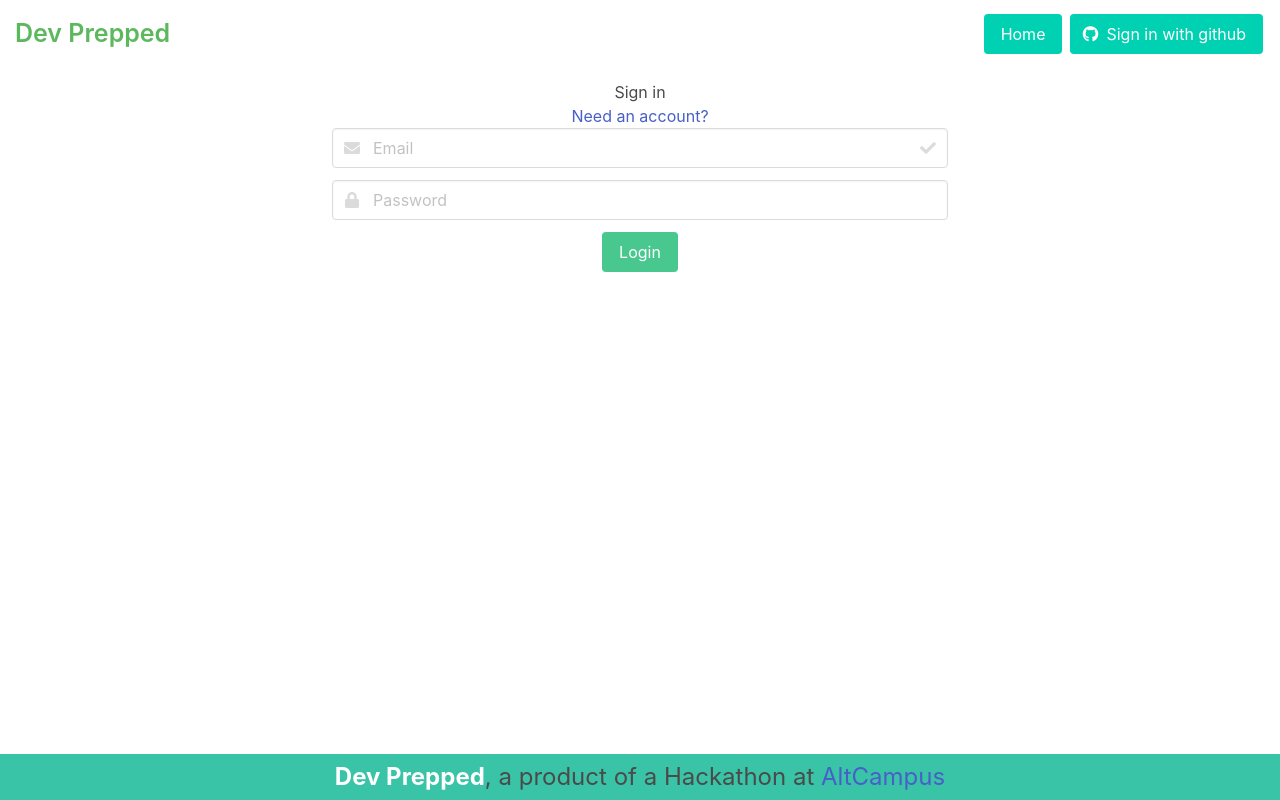
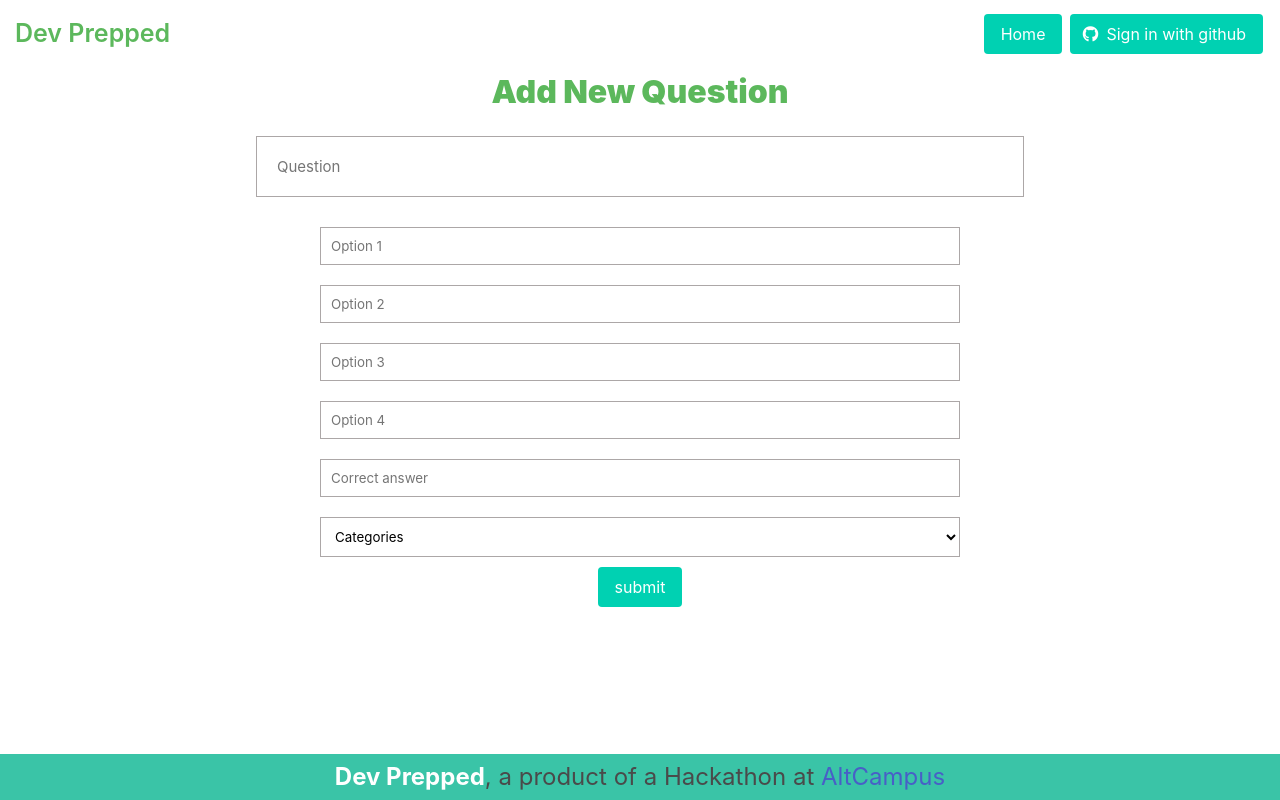
Before and after one commit to BadBrahmin/hackathon-quiz, a React (Create React App) app: page /admin/addnew in a window 1280 px wide. Built offline with nearby package versions, Linux system fonts and the light colour scheme.

Commit message:
update style

```diff
--- a/src/App.js
+++ b/src/App.js
@@ -13,7 +13,7 @@
         <Nav />
         <Switch>
           <Route exact path="/" component={Home} />
-          <Route path="/signin" component={SignIn} /><Route path="/" component={SignIn} />
+          <Route path="/signin" component={SignIn}/>
           <Route path="/admin/addnew" component={AddNewQuestion} />
           <Route render={() => <p>Not found</p>} />
         </Switch>
```
Also changed, not shown: src/components/test.js (+13 -6 lines).
